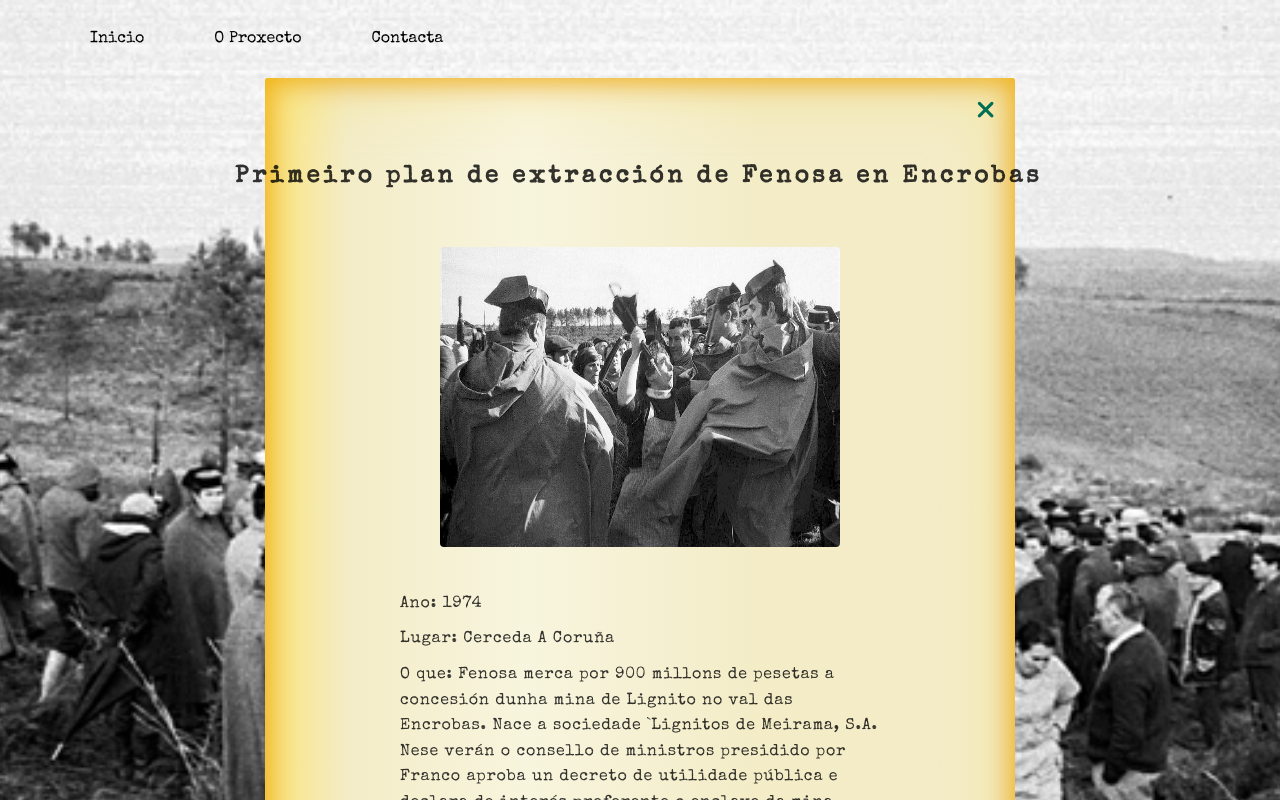
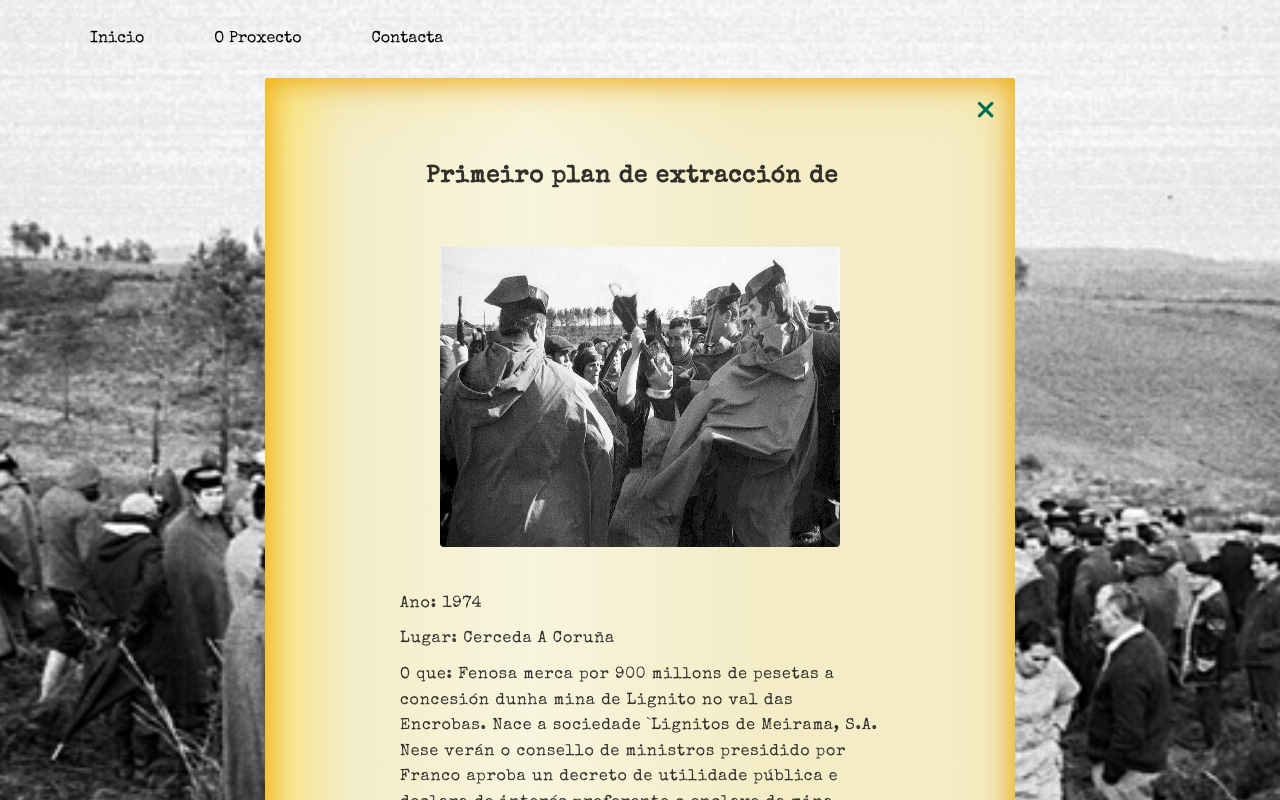
Before and after one commit to anafdz92/O-EcoSocial-ten-Memoria, a React (Create React App) app: page /#/line/1 in a window 1280 px wide. Shown: the top 800 px of the page. Built offline with nearby package versions, Linux system fonts and the light colour scheme.

Commit message:
add typewriter to eventdetail

```diff
--- a/src/components/EventDetail.js
+++ b/src/components/EventDetail.js
@@ -1,6 +1,7 @@
 import React from "react";
 import { Link } from "react-router-dom";
 import { withRouter } from "react-router-dom";
+import Typewriter from "typewriter-effect";
 
 const EventDetail = (props) => {
   console.log(props);
@@ -24,8 +25,14 @@ const EventDetail = (props) => {
         </Link>
 
         <div className="info">
-          <div>
-            <h2>{props.conflict.name}</h2>
+          <div className="titleContainer">
+            <h2>
+              <Typewriter
+                onInit={(typewriter) => {
+                  typewriter.typeString(props.conflict.name).start();
+                }}
+              />
+            </h2>
           </div>
           <div className="imgContainer">
             <img
--- a/src/stylesheets/components/_eventDetail.scss
+++ b/src/stylesheets/components/_eventDetail.scss
@@ -1,22 +1,8 @@
 .modal {
-  //background-color: white;
-  //display: block;
-  //position: fixed;
-  //left: 0;
-  //top: 0;
-  //z-index: 9999;
-  //width: 100%;
-  //height: 100%;
-  //padding-top: 100px;
-  // background-color: black;
-  // background-color: rgba(0, 0, 0, 0.4);
-  // -webkit-transition: 0.5s;
-  //overflow: auto;
   transition: all 0.3s linear;
   display: flex;
   flex-direction: column;
   align-items: center;
-  //justify-content: center;
 }
 
 .content {
@@ -40,7 +26,6 @@
   box-shadow: inset 0 0 75px rgba(255, 210, 0, 0.3),
     inset 0 0 20px rgba(255, 210, 0, 0.4), inset 0 0 30px rgba(220, 120, 0, 0.8);
   color: rgba(0, 0, 0, 0.8);
-  //width: calc(8.5in - 15em);
   letter-spacing: 0.05em;
   line-height: 1.6;
   padding: 5em 5em 5em 5em;
@@ -89,42 +74,9 @@
 
 .info {
   width: 500px;
-  //height: 500px;
-
   display: flex;
   flex-direction: column;
-  //justify-content: center;
   align-items: center;
-}
-
-.info h2 {
-  margin-bottom: 30px;
-  display: flex;
-  overflow: hidden; /* Ensures the content is not revealed until the animation */
-  border-right: 0.15em solid black; /* The typwriter cursor */
-  white-space: nowrap; /* Keeps the content on a single line */
-  margin: 0 auto; /* Gives that scrolling effect as the typing happens */
-  letter-spacing: 0.15em; /* Adjust as needed */
-  animation: typing 3.5s steps(30, end), blink-caret 0.5s step-end infinite;
-}
-@keyframes typing {
-  from {
-    width: 0;
-  }
-  to {
-    width: 100%;
-  }
-}
-
-/* The typewriter cursor effect */
-@keyframes blink-caret {
-  from,
-  to {
-    border-color: transparent;
-  }
-  50% {
-    border-color: black;
-  }
 }
 
 .links {
@@ -151,3 +103,8 @@
   width: 100%;
   border-radius: 4px;
 }
+
+.titleContainer {
+  max-width: 650px;
+  display: flex;
+}
```
